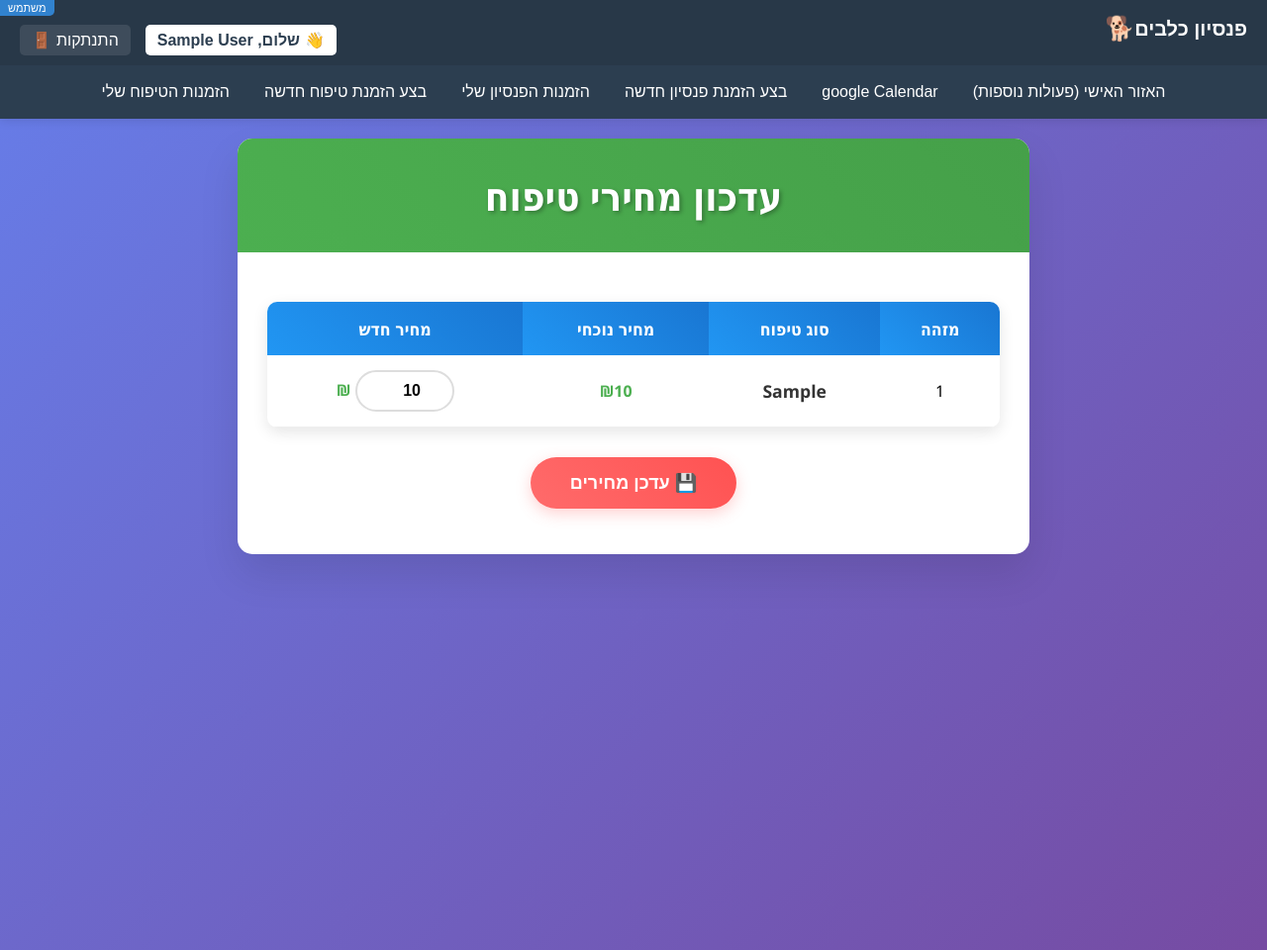
After one commit to ItayRam1995/finalProject, a PHP site: page /grooming/admin/update_grooming_prices.php in a window 1280 px wide. The commit adds this page. Shown: the whole page at 99% size. Run offline with PHP 8.4, Linux system fonts and the light colour scheme; the visitor is signed in with stand-in values (Sample User, id 1); tables that the repository leaves empty or names only in its code hold one stand-in row (values such as "Sample post").

Commit message:
הוספת עמוד עדכון מחירי שירותי טיפוח אצל האדמין תיקון באג בתהליך ניהול המלאי שקשור להזמנות פעילות עדכון עמוד שירותי טיפוח אצל המשתמש כך שישאב את המחירים מהשרת

```diff
--- /dev/null
+++ b/grooming/admin/update_grooming_prices.php
@@ -0,0 +1,352 @@
+<?php include '../../header.php'; ?>
+<?php
+
+// הגדרות חיבור למסד נתונים
+$servername = "localhost";
+$username = "itayrm_ItayRam";
+$password = "itay0547862155";
+$dbname = "itayrm_dogs_boarding_house";
+
+// התחברות למסד נתונים
+$conn = new mysqli($servername, $username, $password, $dbname);
+if ($conn->connect_error) {
+    die("שגיאה בחיבור למסד הנתונים: " . $conn->connect_error);
+}
+
+// תמיכה בעברית
+$conn->set_charset("utf8");
+
+// משתנה לאחסון הודעות למשתמש
+$message = "";
+
+// טיפול בשליחת הטופס ושהמשתמש אישר את העדכון
+if ($_SERVER["REQUEST_METHOD"] == "POST" && isset($_POST['update_prices'])) {
+    $success = true;
+    $errors = [];
+
+    // לולאה על כל המחירים שנשלחו
+    // עוברים על כל הערכים שנשלחו בטופס מהשדות name = prices[id]
+    // $id הוא המזהה של סוג הטיפוח
+    // $price הוא הערך המספרי החדש שהוזן בטופס לאותו סוג טיפוח
+    foreach ($_POST['prices'] as $id => $price) {
+        // וידוא שהמחיר הוא מספר חיובי
+        if (!is_numeric($price) || $price < 0) {
+            // מוסיפים הודעת שגיאה למערך
+            $errors[] = "מחיר לא תקין עבור שורה $id";
+            $success = false;
+            // מדלג על שורה זו
+            continue;
+        }
+
+        // עדכון המחיר בבסיס הנתונים
+        // יצירת שאילתה
+        $stmt = $conn->prepare("UPDATE grooming_prices SET grooming_price = ? WHERE id = ?");
+        // קישור ערכים למשתני השאילתה
+        // d – מספר עשרוני
+        // i – מספר שלם
+        $stmt->bind_param("di", $price, $id);
+
+        // מבצעים את השאילתה.
+        if (!$stmt->execute()) {
+            // מוסיפים שגיאה עם הפירוט מהשרת
+            $errors[] = "שגיאה בעדכון שורה $id: " . $stmt->error;
+            $success = false;
+        }
+        $stmt->close();
+    }
+
+    // הצגת הודעה מתאימה בהתאם לתוצאה
+    if ($success && empty($errors)) {
+        $message = "<div class='alert alert-success'>המחירים עודכנו בהצלחה!</div>";
+    } else {
+        $message = "<div class='alert alert-danger'>שגיאות בעדכון:<br>" . implode("<br>", $errors) . "</div>";
+    }
+}
+
+// שליפת נתוני המחירים הנוכחיים מהטבלה
+$sql = "SELECT id, grooming_type, grooming_price FROM grooming_prices ORDER BY id";
+$result = $conn->query($sql);
+?>
+
+<!DOCTYPE html>
+<html lang="he" dir="rtl">
+<head>
+    <meta charset="UTF-8">
+    <meta name="viewport" content="width=device-width, initial-scale=1.0">
+    <title>עדכון מחירי טיפוח</title>
+    <style>
+
+        /* עיצוב כללי של הדף */
+        body {
+            font-family: 'Segoe UI', Tahoma, Geneva, Verdana, sans-serif;
+            background: linear-gradient(135deg, #667eea 0%, #764ba2 100%); /*סגול*/
+            margin: 0;
+            padding: 20px;
+            min-height: 100vh; /* גובה מינימלי של מסך מלא */
+        }
+
+        /* מיכל ראשי */
+        .container {
+            max-width: 800px; /* רוחב מקסימלי למיכל */
+            margin: 0 auto; /* מרכוז המיכל */
+            background: white; /* רקע לבן */
+            border-radius: 15px; /* פינות מעוגלות */
+            box-shadow: 0 20px 40px rgba(0,0,0,0.1);
+            overflow: hidden; /* מסתיר תוכן שחורג */
+        }
+
+        /* כותרת הדף */
+        .header {
+            background: linear-gradient(45deg, #4CAF50, #45a049); /*ירוק*/
+            color: white;
+            padding: 30px;
+            text-align: center;
+        }
+
+        .header h1 {
+            margin: 0;
+            font-size: 2.5em; /* גודל פונט גדול לכותרת */
+            text-shadow: 2px 2px 4px rgba(0,0,0,0.3); /* צל לטקסט */
+        }
+
+        /* אזור התוכן */
+        .content {
+            padding: 30px;
+        }
+
+        /* הודעות התראה */
+        .alert {
+            padding: 15px;
+            margin-bottom: 20px;
+            border-radius: 8px; /* פינות מעוגלות */
+            font-weight: bold;
+        }
+
+        /* התראת הצלחה - רקע ירוק בהיר */
+        .alert-success {
+            background-color: #d4edda;
+            color: #155724;
+            border: 1px solid #c3e6cb;
+        }
+
+        /* התראת שגיאה - רקע אדום בהיר */
+        .alert-danger {
+            background-color: #f8d7da;
+            color: #721c24;
+            border: 1px solid #f5c6cb;
+        }
+
+        /* טבלת המחירים */
+        .price-table {
+            width: 100%;
+            border-collapse: collapse; /* ביטול רווחים בין תאים */
+            margin-top: 20px;
+            background: white;
+            border-radius: 10px; /* פינות מעוגלות לטבלה */
+            overflow: hidden;
+            box-shadow: 0 5px 15px rgba(0,0,0,0.1);
+        }
+
+        /* כותרות הטבלה */
+        .price-table th {
+            background: linear-gradient(45deg, #2196F3, #1976D2); /* רקע כחול */
+            color: white;
+            padding: 15px;
+            text-align: center;
+            font-weight: bold;
+            font-size: 1.1em;
+        }
+
+        /* תאי הטבלה */
+        .price-table td {
+            padding: 15px;
+            text-align: center;
+            border-bottom: 1px solid #eee; /* קו תחתון */
+        }
+
+        .price-table tr:hover {
+            background-color: #f8f9fa; /* רקע בהיר בעת ריחוף */
+            transform: scale(1.01); /* הגדלה קלה */
+            transition: all 0.3s ease; /* מעבר חלק */
+        }
+
+        /* שדות קלט המחיר */
+        .price-input {
+            width: 100px;
+            padding: 10px;
+            border: 2px solid #ddd; /* מסגרת אפורה */
+            border-radius: 25px; /* שדה מעוגל לחלוטין */
+            text-align: center;
+            font-size: 16px;
+            font-weight: bold;
+            transition: all 0.3s ease;
+        }
+
+        /* מצב פוקוס על שדה הקלט */
+        .price-input:focus {
+            outline: none; /* ביטול מסגרת ברירת מחדל */
+            border-color: #4CAF50; /* מסגרת ירוקה */
+            box-shadow: 0 0 10px rgba(76, 175, 80, 0.3); /* זוהר ירוק */
+            transform: scale(1.05); /* הגדלה קלה */
+        }
+
+        /* עיצוב סוג הטיפוח */
+        .grooming-type {
+            font-weight: bold;
+            color: #333;
+            font-size: 1.1em;
+        }
+
+        /* מיכל הכפתור */
+        .btn-container {
+            text-align: center;
+            margin-top: 30px;
+        }
+
+        /* כפתור העדכון */
+        .btn-update {
+            background: linear-gradient(45deg, #FF6B6B, #FF5252); /*אדום-כתום*/
+            color: white;
+            padding: 15px 40px;
+            border: none;
+            border-radius: 50px; /* כפתור עגול */
+            font-size: 18px;
+            font-weight: bold;
+            cursor: pointer; /* סמן יד */
+            transition: all 0.3s ease;
+            box-shadow: 0 5px 15px rgba(255, 107, 107, 0.3); /* צל אדמדם */
+        }
+
+        .btn-update:hover {
+            transform: translateY(-3px); /* הרמה קלה */
+            box-shadow: 0 10px 25px rgba(255, 107, 107, 0.4); /* צל עמוק יותר */
+        }
+
+        /* אפקט לחיצה על הכפתור */
+        .btn-update:active {
+            transform: translateY(-1px); /* ירידה קלה */
+        }
+
+        /* עיצוב סמל המטבע */
+        .currency {
+            color: #4CAF50; /* ירוק */
+            font-weight: bold;
+        }
+
+        /* אנימציית כניסה */
+        @keyframes fadeIn {
+
+            from {
+                opacity: 0;  /* שקיפות מלאה - אלמנט לא נראה */
+                transform: translateY(20px); /* הזזה למטה */
+                }
+
+            to {
+                opacity: 1; /* אטימות מלאה - אלמנט נראה לגמרי */
+                transform: translateY(0); /* חזרה למיקום */
+            }
+        }
+
+        /* הפעלת האנימציה על שורות הטבלה */
+        .price-table tr {
+            animation: fadeIn 0.5s ease forwards;
+        }
+    </style>
+</head>
+<body>
+    <div class="container">
+        <!-- אזור הכותרת -->
+        <div class="header">
+            <h1> עדכון מחירי טיפוח </h1>
+        </div>
+
+        <!-- אזור התוכן הראשי -->
+        <div class="content">
+            <?php echo $message; ?> <!-- הצגת הודעות מהשרת (הצלחה/שגיאה) -->
+
+            <!-- טופס עדכון המחירים -->
+            <form method="POST" action="">
+                <?php if ($result && $result->num_rows > 0): ?>
+                    <!-- טבלת המחירים - מציגה את כל סוגי הטיפוח והמחירים -->
+                    <table class="price-table">
+                        <thead>
+                            <tr>
+                                <th>מזהה</th>
+                                <th>סוג טיפוח</th>
+                                <th>מחיר נוכחי</th>
+                                <th>מחיר חדש</th>
+                            </tr>
+                        </thead>
+                        <tbody>
+                             <!-- לולאת PHP לשליפת כל השורות מהמסד -->
+                            <?php while($row = $result->fetch_assoc()): ?>
+                                <tr>
+                                    <!-- תא מזהה - מספר סידורי -->
+                                    <td><?php echo htmlspecialchars($row['id']); ?></td>
+                                     <!-- תא סוג הטיפוח - שם השירות -->
+                                    <td class="grooming-type"><?php echo htmlspecialchars($row['grooming_type']); ?></td>
+                                    <!-- תא מחיר נוכחי - עם סמל מטבע -->
+                                    <td><span class="currency">₪<?php echo number_format($row['grooming_price'], 0); ?></span></td>
+                                    <!-- תא מחיר חדש - שדה קלט לעדכון -->
+                                    <td>
+                                        <!-- שדה קלט עם ולידציות -->
+                                        <input type="number"
+                                               name="prices[<?php echo $row['id']; ?>]"
+                                               value="<?php echo $row['grooming_price']; ?>"
+                                               class="price-input"
+                                               min="0"
+                                               step="1"
+                                               required>
+                                        <span class="currency">₪</span>
+                                    </td>
+                                </tr>
+                            <?php endwhile; ?>
+                        </tbody>
+                    </table>
+
+                    <!-- כפתור שליחה עם הודעת בקשה לאישור -->
+                    <div class="btn-container">
+                        <button type="submit" name="update_prices" class="btn-update" onclick="return confirm('האם אתה בטוח שברצונך לעדכן את המחירים?')">
+                            💾 עדכן מחירים
+                        </button>
+                    </div>
+                <?php else: ?>
+                    <!-- הודעת שגיאה במקרה שאין נתונים -->
+                    <div class="alert alert-danger">
+                        לא נמצאו נתונים בטבלת המחירים
+                    </div>
+                <?php endif; ?>
+            </form>
+        </div>
+    </div>
+
+    <script>
+        // הוספת אפקטים - שינוי צבע המסגרת והרקע בהתאם לערך
+        document.addEventListener('DOMContentLoaded', function() {
+            // בחירת כל שדות הקלט של המחירים
+            const inputs = document.querySelectorAll('.price-input');
+
+            // הוספת מאזין לכל שדה קלט
+            inputs.forEach(input => {
+                // מאזין לאירוע 'input' - כל שינוי בערך השדה
+                input.addEventListener('input', function() {
+                     // שינוי צבע המסגרת והרקע בהתאם לערך
+                    if (this.value && this.value > 0) {
+                        // ערך תקין - צבע ירוק
+                        this.style.borderColor = '#4CAF50';
+                        this.style.backgroundColor = '#f8fff8';
+                    } else {
+                         // ערך לא תקין - צבע אדום
+                        this.style.borderColor = '#ff4444';
+                        this.style.backgroundColor = '#fff8f8';
+                    }
+                });
+            });
+        });
+    </script>
+</body>
+</html>
+
+<?php
+$conn->close();
+?>
--- a/header.php
+++ b/header.php
@@ -84,6 +84,7 @@ $links = $user_type == 1
     ? [
         '../../registration/admin/admin_dashboard_secured.php' => 'דשבורד מנהל',
         '../../grooming_panel/admin/groomingPanel.php' => 'הזמנות טיפוח',
+        '../../grooming/admin/update_grooming_prices.php' => 'עדכון מחירי שירותי טיפוח',
         '../../services/admin/updateServicePrice.php' => 'עדכון מחירי שירותים',
         '../../registration/admin/clientOrders.php' => 'הזמנות הלינה',
         '../../inventory_management/admin/inventory_management.php' => 'ניהול מלאי',
```
Also changed, not shown: grooming/user/treatments.php (+59 -13 lines), inventory_management/admin/inventory_management.php (+4 -4 lines).
